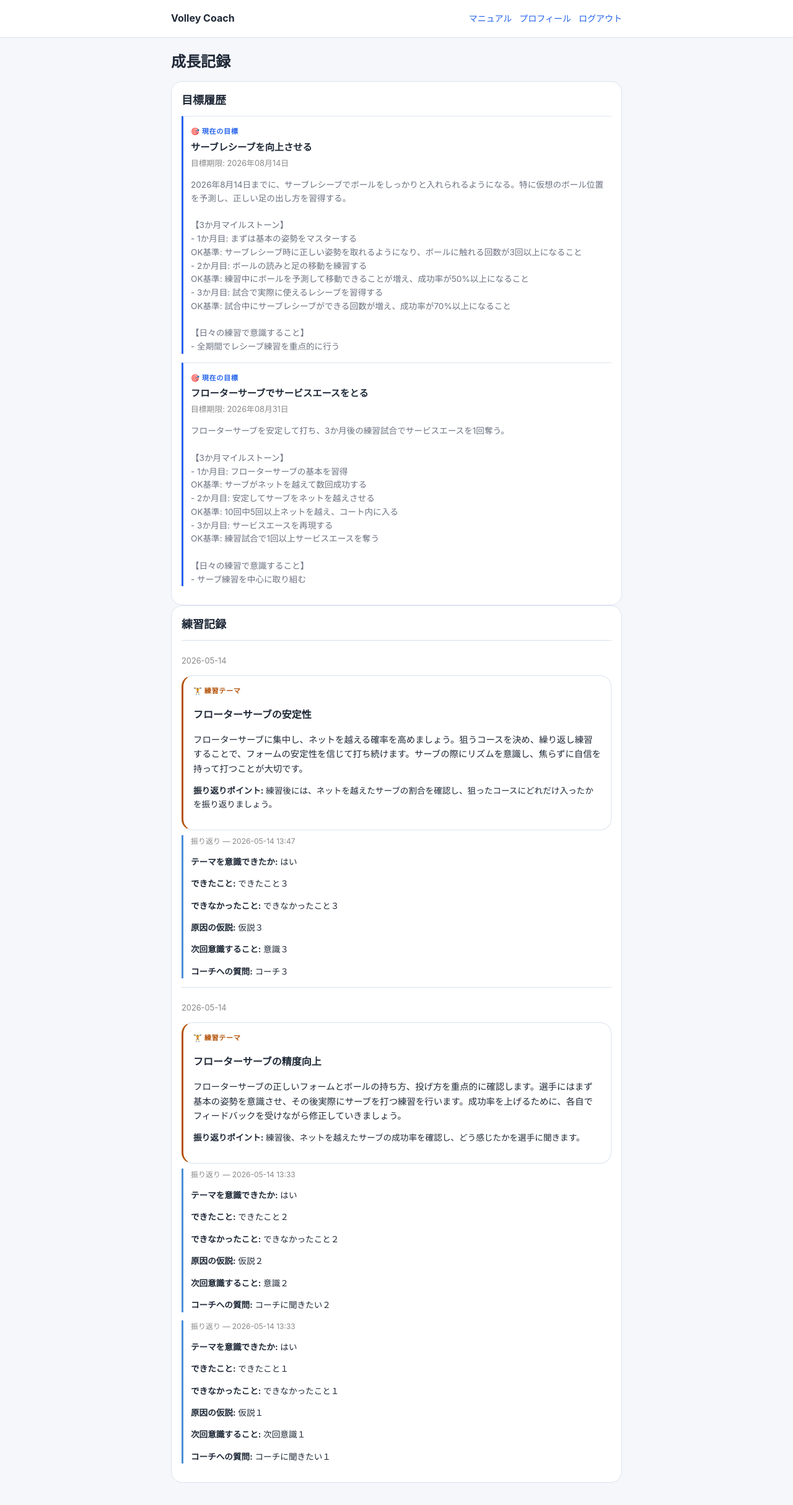
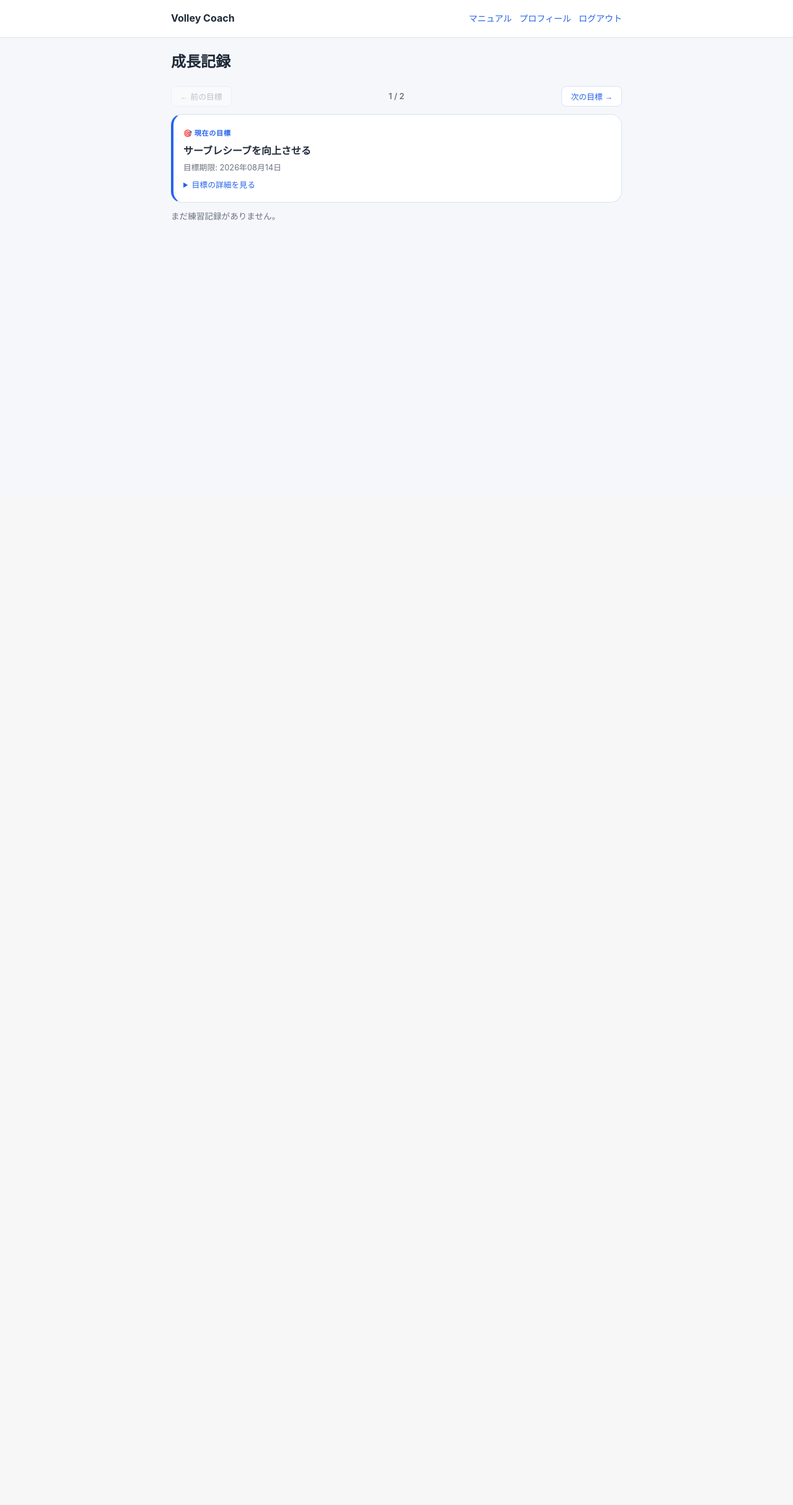
Before and after one commit to aokishoji/volleyball_coaching_flask, a Flask app: page /reflections/logs in a window 1280 px wide. Shown: the whole page at 62% size. After the commit the page ends 356 px from the top, so only its background shows below. Run offline with Flask 3, Linux system fonts and the light colour scheme; a user stored in the database is signed in; data comes from the database, SQL or seed files in the repository.

Commit message:
成長記録：目標ページャー形式に変更
目標ごとにページャー（← 前の目標 / 次の目標 →）で切替表示。
目標詳細と練習テーマ詳細は<details>で折りたたみ。
振り返りに意識できたか／一部／できなかったの色付きバッジを追加。
目標→練習テーマ→振り返りの階層が視覚的に明確になった。

Co-Authored-By: Claude Sonnet 4.6 <noreply@anthropic.com>

```diff
--- a/app/routes/reflection.py
+++ b/app/routes/reflection.py
@@ -69,17 +69,21 @@ def logs():
 
     skill_tabs = []
     for st in skill_order:
-        goal_ids = [g.id for g in skill_goals[st]]
-        daily_themes = (
-            DailyPracticeTheme.query
-            .filter(DailyPracticeTheme.goal_id.in_(goal_ids))
-            .order_by(DailyPracticeTheme.created_at.desc())
-            .all()
-        )
+        goals_data = []
+        for goal in skill_goals[st]:
+            daily_themes = (
+                DailyPracticeTheme.query
+                .filter_by(goal_id=goal.id)
+                .order_by(DailyPracticeTheme.created_at.desc())
+                .all()
+            )
+            goals_data.append({
+                "goal": goal,
+                "daily_themes": daily_themes,
+            })
         skill_tabs.append({
             "skill_type": st,
-            "goals": skill_goals[st],
-            "daily_themes": daily_themes,
+            "goals_data": goals_data,
         })
 
     return render_template(
--- a/app/static/css/style.css
+++ b/app/static/css/style.css
@@ -149,6 +149,40 @@ a:hover { text-decoration: underline; }
 
 .goal-tab-panel { display: none; }
 .goal-tab-panel.active { display: block; }
+
+/* ── 目標ページャー ── */
+.goal-pager {
+  display: flex;
+  align-items: center;
+  justify-content: space-between;
+  gap: 8px;
+  padding: 8px 0 12px;
+}
+.pager-btn {
+  background: var(--card);
+  border: 1px solid var(--border);
+  border-radius: 8px;
+  padding: 6px 14px;
+  font-size: 0.8rem;
+  color: var(--primary);
+  cursor: pointer;
+  flex-shrink: 0;
+}
+.pager-btn:disabled {
+  color: var(--subtext);
+  opacity: 0.4;
+  cursor: default;
+}
+.pager-counter {
+  font-size: 0.82rem;
+  color: var(--subtext);
+  font-weight: 600;
+  text-align: center;
+  flex: 1;
+}
+
+.goal-record-panel { display: none; }
+.goal-record-panel.active { display: block; }
 
 /* AI loading overlay */
 @keyframes ai-spin { to { transform: rotate(360deg); } }
--- a/app/templates/reflection/logs.html
+++ b/app/templates/reflection/logs.html
@@ -19,63 +19,83 @@
   {% endif %}
 
   {% for tab in skill_tabs %}
+  {% set tab_idx = loop.index0 %}
   <div{% if skill_tabs | length > 1 %} class="goal-tab-panel{% if loop.first %} active{% endif %}"{% endif %}>
 
-    <!-- 目標履歴 -->
-    <section class="card">
-      <h2>目標履歴</h2>
-      {% for goal in tab.goals %}
-      <div class="list-item" style="border-left:3px solid {% if goal.status == 'active' %}#2563eb{% else %}#d1d5db{% endif %}; padding-left:0.75rem;">
-        {% if goal.status == "active" %}
+    {% if tab.goals_data | length > 1 %}
+    <div class="goal-pager">
+      <button class="pager-btn" id="pager-prev-{{ tab_idx }}"
+              onclick="switchGoal({{ tab_idx }}, -1)" disabled>← 前の目標</button>
+      <span class="pager-counter" id="pager-counter-{{ tab_idx }}">
+        1 / {{ tab.goals_data | length }}
+      </span>
+      <button class="pager-btn" id="pager-next-{{ tab_idx }}"
+              onclick="switchGoal({{ tab_idx }}, 1)">次の目標 →</button>
+    </div>
+    {% endif %}
+
+    <div id="goal-panels-{{ tab_idx }}" data-current="0">
+      {% for gdata in tab.goals_data %}
+      {% set goal_idx = loop.index0 %}
+      <div class="goal-record-panel{% if loop.first %} active{% endif %}"
+           id="goal-panel-{{ tab_idx }}-{{ goal_idx }}">
+
+        <!-- 目標ヘッダー -->
+        <div class="card" style="border-left:4px solid {% if gdata.goal.status == 'active' %}#2563eb{% else %}#d1d5db{% endif %}; margin-bottom:0;">
+          {% if gdata.goal.status == "active" %}
             <span style="font-size:0.7rem; font-weight:700; color:#2563eb; letter-spacing:0.05em;">🎯 現在の目標</span>
           {% else %}
-          <span style="font-size:0.7rem; font-weight:700; color:#6b7280; letter-spacing:0.05em;">過去の目標</span>
+            <span style="font-size:0.7rem; font-weight:700; color:#6b7280; letter-spacing:0.05em;">📁 過去の目標</span>
           {% endif %}
-        <p style="font-size:0.95rem; font-weight:700; margin:2px 0 4px;">{{ goal.goal_title }}</p>
-        {% if goal.target_date %}
-          <p style="font-size:0.8rem; color:#888; margin:0 0 0.25rem;">目標期限: {{ goal.target_date.strftime('%Y年%m月%d日') }}</p>
+          <p style="font-size:1rem; font-weight:700; margin:4px 0;">{{ gdata.goal.goal_title }}</p>
+          {% if gdata.goal.target_date %}
+            <p style="font-size:0.8rem; color:var(--subtext); margin:0 0 8px;">目標期限: {{ gdata.goal.target_date.strftime('%Y年%m月%d日') }}</p>
           {% endif %}
-        <p class="preline" style="font-size:0.85rem; color:var(--subtext);">{{ goal.goal_detail }}</p>
+          {% if gdata.goal.goal_detail %}
+          <details style="margin-top:4px;">
+            <summary style="font-size:0.8rem; color:var(--primary); cursor:pointer;">目標の詳細を見る</summary>
+            <p class="preline" style="font-size:0.85rem; color:var(--subtext); margin-top:6px;">{{ gdata.goal.goal_detail }}</p>
+          </details>
+          {% endif %}
         </div>
-      {% endfor %}
-    </section>
 
-    <!-- 練習記録 -->
-    <section class="card">
-      <h2>練習記録</h2>
-      {% set has_records = tab.daily_themes | selectattr('reflections') | list %}
-      {% if has_records %}
-        {% for theme in tab.daily_themes %}
+        <!-- 練習テーマ + 振り返り -->
+        {% set themes_with_records = gdata.daily_themes | selectattr('reflections') | list %}
+        {% if themes_with_records %}
+          {% for theme in gdata.daily_themes %}
           {% if theme.reflections %}
-        <div class="list-item">
-          <p style="font-size:0.8rem; color:#888;">{{ theme.created_at | jst('%Y-%m-%d') }}</p>
-
-          <div class="sub-card" style="margin-bottom:0.5rem; border-left:3px solid #b45309;">
+          <div style="margin-top:12px;">
+            <div class="sub-card" style="border-left:3px solid #b45309;">
               <p style="font-size:0.7rem; font-weight:700; color:#b45309; letter-spacing:0.05em; margin:0 0 2px;">🏋️ 練習テーマ</p>
-            <p><strong>{{ theme.theme_title }}</strong></p>
-            <p class="preline" style="font-size:0.9rem;">{{ theme.theme_detail }}</p>
+              <p style="font-size:0.8rem; color:var(--subtext); margin:0 0 4px;">{{ theme.created_at | jst('%Y-%m-%d') }}</p>
+              <p style="font-weight:700; margin:0 0 4px;">{{ theme.theme_title }}</p>
+              <details>
+                <summary style="font-size:0.8rem; color:var(--primary); cursor:pointer;">テーマ詳細</summary>
+                <p class="preline" style="font-size:0.85rem; margin-top:4px;">{{ theme.theme_detail }}</p>
                 {% if theme.check_point %}
                   <p style="font-size:0.85rem;"><strong>振り返りポイント:</strong> {{ theme.check_point }}</p>
                 {% endif %}
+              </details>
             </div>
 
             {% for r in theme.reflections | reverse %}
-          <div style="border-left:3px solid #4a90d9; padding-left:0.75rem; margin-top:0.5rem;">
-            <p style="font-size:0.75rem; color:#888; margin:0 0 0.25rem;">振り返り — {{ r.created_at | jst }}</p>
-            <p style="font-size:0.85rem;">
-              <strong>テーマを意識できたか:</strong>
-              {% if r.theme_applied == 'yes' %}はい
-              {% elif r.theme_applied == 'partial' %}一部
-              {% else %}いいえ{% endif %}
+            <div style="border-left:2px solid #93c5fd; padding-left:12px; margin-top:8px; background:var(--card); border-radius:0 8px 8px 0; padding:10px 12px 10px 14px;">
+              <p style="font-size:0.75rem; color:var(--subtext); margin:0 0 6px;">
+                振り返り — {{ r.created_at | jst }}
+                <span style="margin-left:6px; font-weight:600; color:{% if r.theme_applied == 'yes' %}#16a34a{% elif r.theme_applied == 'partial' %}#d97706{% else %}#dc2626{% endif %};">
+                  {% if r.theme_applied == 'yes' %}✓ 意識できた
+                  {% elif r.theme_applied == 'partial' %}△ 一部できた
+                  {% else %}✗ できなかった{% endif %}
+                </span>
               </p>
-            <p style="font-size:0.85rem;"><strong>できたこと:</strong> {{ r.good_points }}</p>
-            <p style="font-size:0.85rem;"><strong>できなかったこと:</strong> {{ r.bad_points }}</p>
+              <p style="font-size:0.85rem; margin:0 0 4px;"><strong>できたこと：</strong>{{ r.good_points }}</p>
+              <p style="font-size:0.85rem; margin:0 0 4px;"><strong>できなかったこと：</strong>{{ r.bad_points }}</p>
               {% if r.cause_hypothesis %}
-              <p style="font-size:0.85rem;"><strong>原因の仮説:</strong> {{ r.cause_hypothesis }}</p>
+                <p style="font-size:0.85rem; margin:0 0 4px;"><strong>原因の仮説：</strong>{{ r.cause_hypothesis }}</p>
               {% endif %}
-            <p style="font-size:0.85rem;"><strong>次回意識すること:</strong> {{ r.next_action }}</p>
+              <p style="font-size:0.85rem; margin:0 0 4px;"><strong>次回意識：</strong>{{ r.next_action }}</p>
               {% if r.coach_question %}
-              <p style="font-size:0.85rem;"><strong>コーチへの質問:</strong> {{ r.coach_question }}</p>
+                <p style="font-size:0.85rem; margin:0;"><strong>コーチへの質問：</strong>{{ r.coach_question }}</p>
               {% endif %}
             </div>
             {% endfor %}
@@ -83,9 +103,12 @@
           {% endif %}
           {% endfor %}
         {% else %}
-        <p>まだ記録がありません。</p>
+          <p style="font-size:0.85rem; color:var(--subtext); margin-top:12px;">まだ練習記録がありません。</p>
         {% endif %}
-    </section>
+
+      </div>
+      {% endfor %}
+    </div>
 
   </div>
   {% endfor %}
@@ -98,7 +121,6 @@
 
 </div>
 
-{% if skill_tabs | length > 1 %}
 <script>
 function switchLogsTab(idx) {
   document.querySelectorAll('.goal-tab-panel').forEach(function(p, i) {
@@ -108,7 +130,27 @@ function switchLogsTab(idx) {
     b.classList.toggle('active', i === idx);
   });
 }
+
+function switchGoal(tabIdx, direction) {
+  var container = document.getElementById('goal-panels-' + tabIdx);
+  if (!container) return;
+  var panels = container.querySelectorAll('.goal-record-panel');
+  var current = parseInt(container.dataset.current || '0');
+  var next = current + direction;
+  if (next < 0 || next >= panels.length) return;
+
+  panels[current].classList.remove('active');
+  panels[next].classList.add('active');
+  container.dataset.current = next;
+
+  var counter = document.getElementById('pager-counter-' + tabIdx);
+  if (counter) counter.textContent = (next + 1) + ' / ' + panels.length;
+
+  var prevBtn = document.getElementById('pager-prev-' + tabIdx);
+  var nextBtn = document.getElementById('pager-next-' + tabIdx);
+  if (prevBtn) prevBtn.disabled = (next === 0);
+  if (nextBtn) nextBtn.disabled = (next === panels.length - 1);
+}
 </script>
-{% endif %}
 
 {% endblock %}
```
Lines whose indentation alone changed are shown as unchanged.
